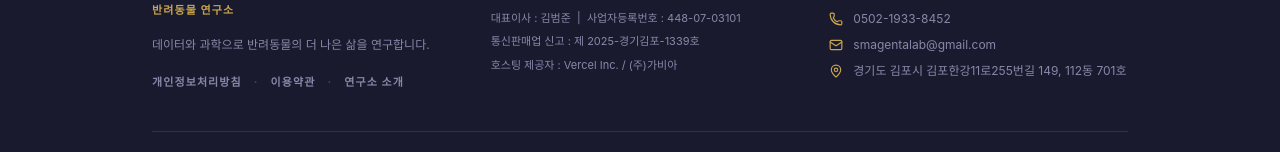
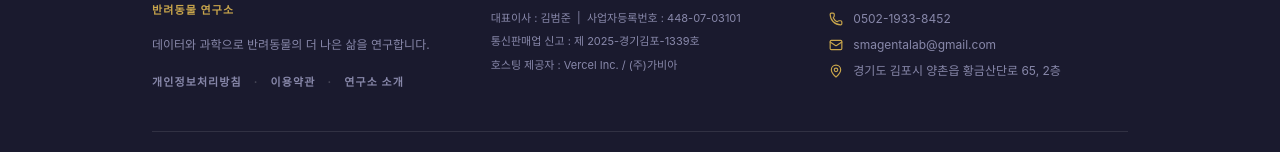
Before and after one commit to drivehihi-ctrl/magentalab-blog, a Next.js app: page / in a window 1280 px wide. Shown: the part 1237-1389 px from the top of the page. Built offline with nearby package versions, Linux system fonts and the light colour scheme; no server answers; a web font is replaced by a local one.

Commit message:
fix(company): update business address to Gyeonggi-do Gimpo-si Yangchon-eup Hwanggeumsandan-ro 65, 2F

```diff
--- a/components/AboutEEATFeatures.tsx
+++ b/components/AboutEEATFeatures.tsx
@@ -78,7 +78,7 @@ export default function AboutEEATFeatures({ lang = 'ko' }: AboutEEATFeaturesProp
             <div className="space-y-1">
               <p className="font-bold text-gray-900">소재지 & 사업자 정보</p>
               <p className="text-gray-600 leading-relaxed">
-                경기도 김포시 김포한강11로255번길 149, 112동 701호<br />
+                경기도 김포시 양촌읍 황금산단로 65, 2층<br />
                 대표이사: 김범준 | 사업자등록번호: 448-07-03101<br />
                 통신판매업 신고: 제 2025-경기김포-1339호
               </p>
--- a/components/Footer.tsx
+++ b/components/Footer.tsx
@@ -80,7 +80,7 @@ export default function Footer() {
               </a>
               <div className="flex items-start gap-2.5 text-[12px] text-[#8888aa]">
                 <MapPin className="w-3.5 h-3.5 text-[#c9a64c] shrink-0 mt-0.5" />
-                <span>경기도 김포시 김포한강11로255번길 149, 112동 701호</span>
+                <span>경기도 김포시 양촌읍 황금산단로 65, 2층</span>
               </div>
             </div>
           </div>
```
